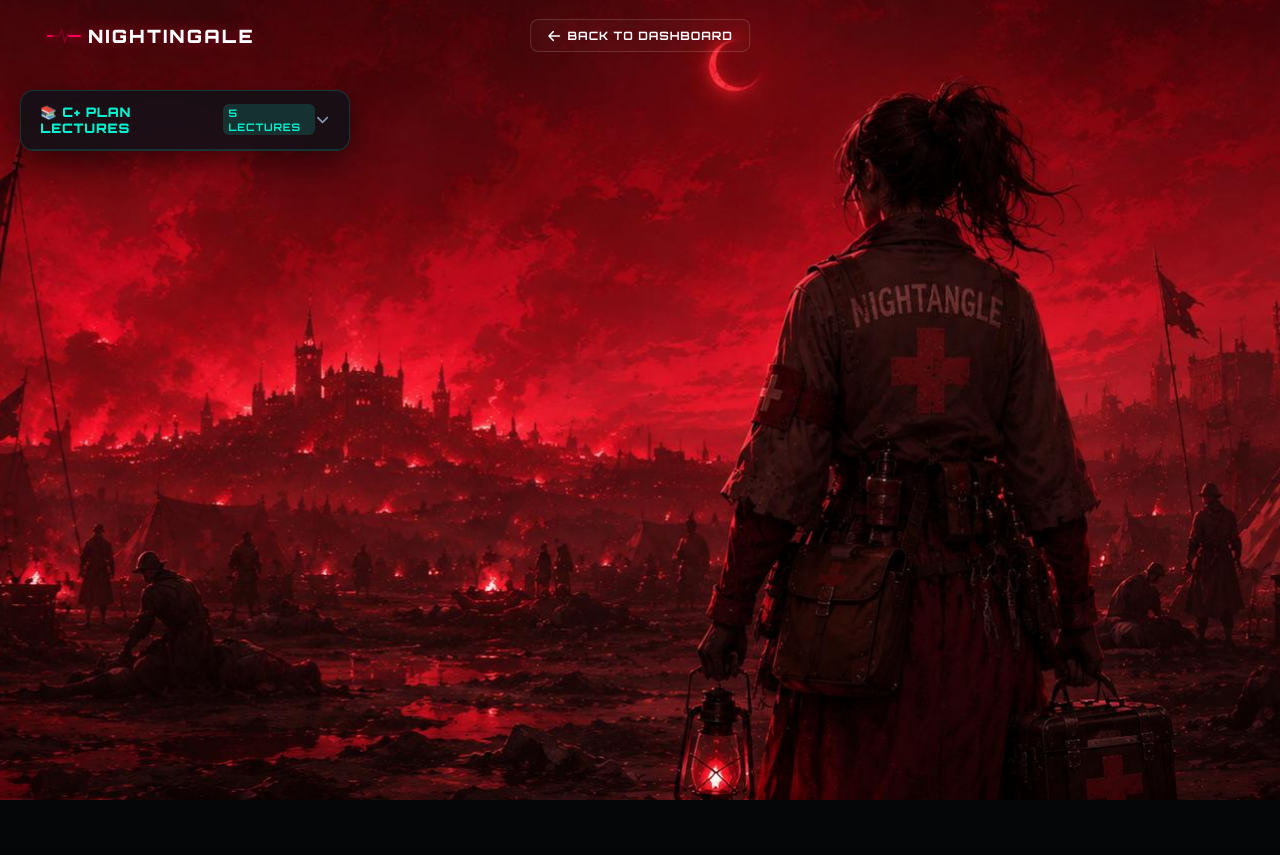
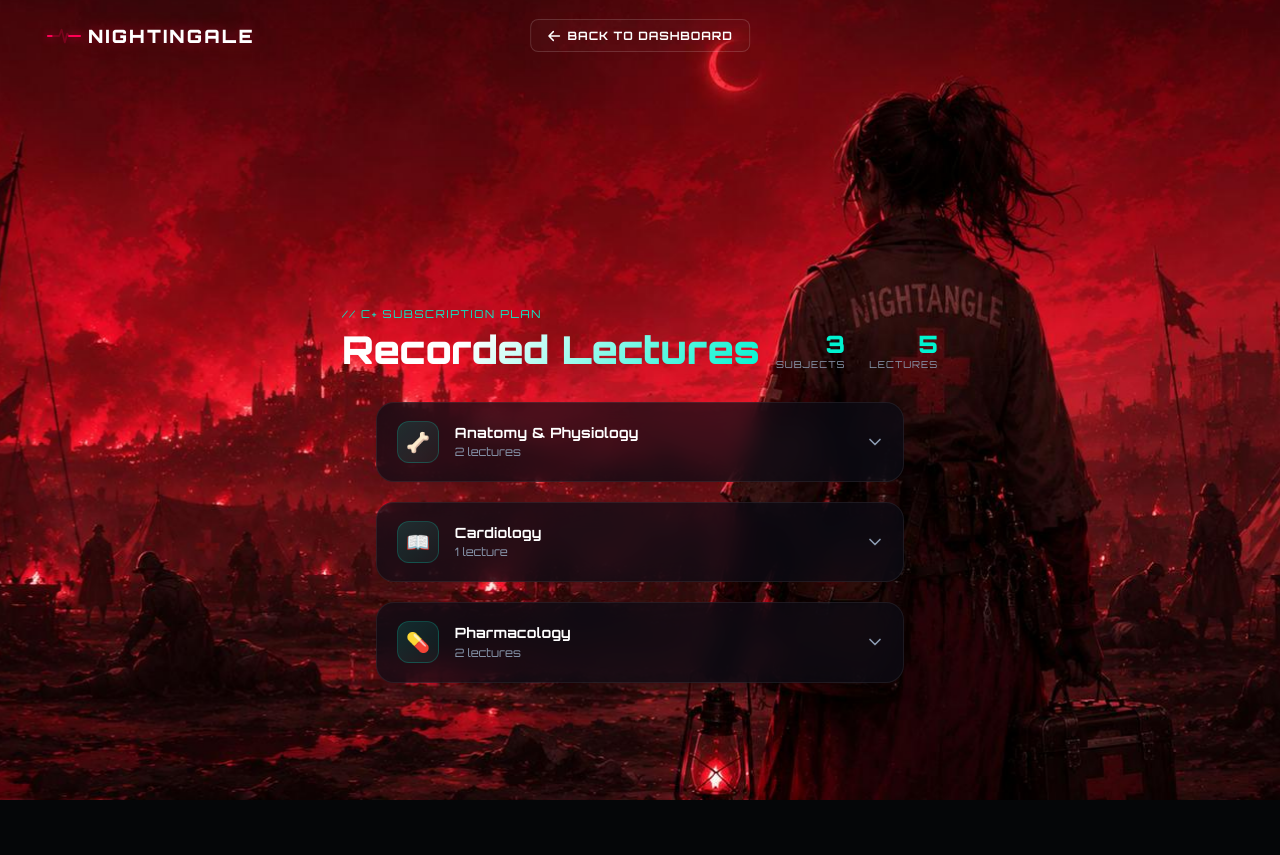
Before and after one commit to takexuu-ux/Nightingale, a website built with Vite: page all-videos.html in a window 1280 px wide. Before the commit the page ends 800 px from the top, so only its background shows below. Built offline with nearby package versions, Linux system fonts and the light colour scheme.

Commit message:
feat: C+ Plan full-page subject cards grid, no scrollbar, no download btn, emoji icons

```diff
--- a/all-videos.html
+++ b/all-videos.html
@@ -5,89 +5,253 @@
     <link rel="icon" type="image/svg+xml" href="/favicon.svg" />
     <link rel="icon" type="image/png" href="/favicon.svg" />
     <meta name="viewport" content="width=device-width, initial-scale=1.0" />
-    <meta name="description" content="Nightingale Recorded Lectures Library - Access all past video lectures grouped by subject." />
+    <meta name="description" content="Nightingale C+ Plan - Access all recorded lectures grouped by subject." />
     <link rel="preconnect" href="https://fonts.googleapis.com">
     <link rel="preconnect" href="https://fonts.gstatic.com" crossorigin>
     <link href="https://fonts.googleapis.com/css2?family=Orbitron:wght@400;600;700;900&family=Outfit:wght@300;400;500;600;700&display=swap" rel="stylesheet">
     <link rel="stylesheet" href="/src/style.css" />
-    <title>Nightingale Classroom - Recorded Lectures Library</title>
+    <title>Nightingale — C+ Plan Lectures</title>
     <style>
-      .container {
-        display: flex !important;
-        flex-direction: column !important;
-        align-items: stretch !important;
-        gap: 2rem !important;
-        max-width: 100% !important;
-        padding: 0 !important;
-        margin: 0 !important;
+      * { scrollbar-width: thin; scrollbar-color: rgba(0,243,208,0.2) transparent; }
+      *::-webkit-scrollbar { width: 4px; }
+      *::-webkit-scrollbar-track { background: transparent; }
+      *::-webkit-scrollbar-thumb { background: rgba(0,243,208,0.2); border-radius: 4px; }
+      *::-webkit-scrollbar-thumb:hover { background: rgba(0,243,208,0.4); }
+
+      #app {
+        margin-top: 80px;
+        padding: 2rem 2rem 4rem;
+        min-height: calc(100vh - 80px);
       }
-      .recordings-browser-container {
-        position: fixed;
-        top: 90px;
-        left: 20px;
-        width: 330px;
-        background: rgba(10, 11, 18, 0.85);
-        border: 1px solid rgba(0, 243, 208, 0.2);
-        border-radius: 14px;
+
+      .cplus-header {
+        margin-bottom: 2rem;
+        display: flex;
+        align-items: flex-end;
+        justify-content: space-between;
+        flex-wrap: wrap;
+        gap: 1rem;
+      }
+      .cplus-title-badge {
+        font-family: var(--font-display);
+        font-size: 0.68rem;
+        letter-spacing: 0.15em;
+        color: #00f3d0;
+        text-transform: uppercase;
+        margin-bottom: 0.4rem;
+      }
+      .cplus-title {
+        font-family: var(--font-display);
+        font-size: clamp(1.6rem, 4vw, 2.4rem);
+        font-weight: 900;
+        background: linear-gradient(135deg, #fff 30%, #00f3d0 100%);
+        -webkit-background-clip: text;
+        -webkit-text-fill-color: transparent;
+        margin: 0;
+        line-height: 1.1;
+      }
+      .cplus-stats {
+        font-family: var(--font-display);
+        font-size: 0.72rem;
+        color: var(--text-secondary);
+        display: flex;
+        gap: 1.5rem;
+        align-items: center;
+      }
+      .cplus-stat-item {
+        display: flex;
+        flex-direction: column;
+        align-items: flex-end;
+        gap: 0.1rem;
+      }
+      .cplus-stat-value {
+        font-size: 1.5rem;
+        font-weight: 800;
+        color: #00f3d0;
+        line-height: 1;
+      }
+      .cplus-stat-label {
+        font-size: 0.6rem;
+        text-transform: uppercase;
+        letter-spacing: 0.1em;
+        color: var(--text-secondary);
+      }
+
+      /* Subject Cards Grid */
+      .subjects-grid {
+        display: grid;
+        grid-template-columns: repeat(auto-fill, minmax(320px, 1fr));
+        gap: 1.25rem;
+      }
+
+      .subject-card {
+        background: rgba(10, 12, 22, 0.7);
+        border: 1px solid rgba(255, 255, 255, 0.07);
+        border-radius: 18px;
         overflow: hidden;
-        z-index: 1000;
-        backdrop-filter: blur(15px);
-        box-shadow: 0 10px 30px rgba(0,0,0,0.5);
-        transition: all 0.35s cubic-bezier(0.16, 1, 0.3, 1);
+        backdrop-filter: blur(12px);
+        transition: border-color 0.3s ease, box-shadow 0.3s ease;
       }
-      .recordings-browser-container.expanded {
-        width: 520px;
+      .subject-card:hover {
+        border-color: rgba(0, 243, 208, 0.2);
+        box-shadow: 0 8px 32px rgba(0, 0, 0, 0.4);
       }
-      .recordings-browser-header {
-        padding: 0.8rem 1.2rem;
-        background: rgba(255, 255, 255, 0.02);
-        border-bottom: 1px solid rgba(0, 243, 208, 0.15);
+      .subject-card.open {
+        border-color: rgba(0, 243, 208, 0.18);
+        box-shadow: 0 12px 40px rgba(0, 243, 208, 0.05);
+      }
+
+      .subject-card-header {
         display: flex;
-        justify-content: space-between;
         align-items: center;
+        gap: 1rem;
+        padding: 1.1rem 1.25rem;
         cursor: pointer;
         user-select: none;
         transition: background 0.2s ease;
       }
-      .recordings-browser-header:hover {
-        background: rgba(255, 255, 255, 0.04);
+      .subject-card-header:hover {
+        background: rgba(255, 255, 255, 0.025);
       }
-      .recordings-browser-title {
-        font-family: var(--font-display);
-        font-size: 0.82rem;
-        font-weight: 800;
-        color: #00f3d0;
-        letter-spacing: 0.06em;
-        text-transform: uppercase;
+      .subject-card-icon {
+        width: 42px;
+        height: 42px;
+        border-radius: 12px;
+        background: linear-gradient(135deg, rgba(0,243,208,0.15), rgba(0,180,155,0.08));
+        border: 1px solid rgba(0,243,208,0.2);
         display: flex;
         align-items: center;
-        gap: 0.5rem;
+        justify-content: center;
+        flex-shrink: 0;
+        font-size: 1.2rem;
       }
-      .recordings-browser-chevron {
-        transition: transform 0.3s ease;
+      .subject-card-meta {
+        flex: 1;
+        min-width: 0;
+      }
+      .subject-card-name {
+        font-family: var(--font-display);
+        font-size: 0.88rem;
+        font-weight: 700;
+        color: #fff;
+        letter-spacing: 0.02em;
+        margin-bottom: 0.2rem;
+        white-space: nowrap;
+        overflow: hidden;
+        text-overflow: ellipsis;
+      }
+      .subject-card-count {
+        font-size: 0.72rem;
         color: var(--text-secondary);
+        font-family: var(--font-display);
+        font-weight: 500;
       }
-      .recordings-browser-container.expanded .recordings-browser-chevron {
+      .subject-card-chevron {
+        color: var(--text-secondary);
+        transition: transform 0.3s ease, color 0.2s ease;
+        flex-shrink: 0;
+      }
+      .subject-card.open .subject-card-chevron {
         transform: rotate(180deg);
+        color: #00f3d0;
       }
-      .recordings-browser-body {
+
+      /* Lecture List inside card */
+      .lecture-list {
         max-height: 0;
+        overflow: hidden;
+        transition: max-height 0.4s cubic-bezier(0.16, 1, 0.3, 1);
+        border-top: 1px solid transparent;
+      }
+      .subject-card.open .lecture-list {
+        max-height: 600px;
         overflow-y: auto;
-        transition: max-height 0.35s cubic-bezier(0.16, 1, 0.3, 1);
+        border-top-color: rgba(255, 255, 255, 0.06);
       }
-      .recordings-browser-container.expanded .recordings-browser-body {
-        max-height: 520px;
-        padding: 0.75rem;
+      .lecture-list-inner {
+        padding: 0.6rem 0.75rem 0.75rem;
+        display: flex;
+        flex-direction: column;
+        gap: 0.4rem;
       }
-      /* Override row styles for list nesting */
-      .recordings-browser-body .recording-row {
-        margin-bottom: 0.5rem;
-        background: rgba(255, 255, 255, 0.02);
-        border: 1px solid rgba(255, 255, 255, 0.05);
+
+      .lecture-item {
+        display: flex;
+        align-items: center;
+        gap: 0.75rem;
+        padding: 0.65rem 0.75rem;
+        border-radius: 10px;
+        background: rgba(255,255,255,0.02);
+        border: 1px solid rgba(255,255,255,0.04);
+        cursor: pointer;
+        transition: background 0.2s ease, border-color 0.2s ease;
       }
-      .recordings-browser-body .recording-row:hover {
-        background: rgba(255, 255, 255, 0.04);
-        border-color: rgba(0, 243, 208, 0.2);
+      .lecture-item:hover {
+        background: rgba(0, 243, 208, 0.06);
+        border-color: rgba(0, 243, 208, 0.15);
+      }
+      .lecture-num {
+        font-family: var(--font-display);
+        font-size: 0.65rem;
+        font-weight: 700;
+        color: #00f3d0;
+        min-width: 22px;
+        text-align: center;
+        opacity: 0.7;
+      }
+      .lecture-info {
+        flex: 1;
+        min-width: 0;
+      }
+      .lecture-title {
+        font-size: 0.8rem;
+        font-weight: 600;
+        color: rgba(255,255,255,0.9);
+        white-space: nowrap;
+        overflow: hidden;
+        text-overflow: ellipsis;
+        margin-bottom: 0.15rem;
+      }
+      .lecture-meta {
+        font-size: 0.68rem;
+        color: var(--text-secondary);
+        display: flex;
+        gap: 0.4rem;
+        align-items: center;
+      }
+      .lecture-play-btn {
+        width: 32px;
+        height: 32px;
+        border-radius: 8px;
+        background: rgba(255,255,255,0.06);
+        border: 1px solid rgba(255,255,255,0.1);
+        display: flex;
+        align-items: center;
+        justify-content: center;
+        cursor: pointer;
+        transition: all 0.2s ease;
+        flex-shrink: 0;
+        color: rgba(255,255,255,0.7);
+      }
+      .lecture-play-btn:hover {
+        background: rgba(0,243,208,0.15);
+        border-color: rgba(0,243,208,0.35);
+        color: #00f3d0;
+      }
+      .lecture-play-btn.active {
+        background: linear-gradient(135deg, rgba(0,243,208,0.25), rgba(0,180,155,0.15));
+        border-color: rgba(0,243,208,0.5);
+        color: #00f3d0;
+      }
+
+      /* Loading state */
+      .subjects-loading {
+        display: flex;
+        flex-direction: column;
+        align-items: center;
+        justify-content: center;
+        padding: 5rem 2rem;
+        gap: 1rem;
       }
     </style>
   </head>
@@ -110,9 +274,8 @@
         </div>
         <span class="logo-text">NIGHTINGALE</span>
       </div>
-
       <div class="header-nav">
-        <button id="btn-back-dashboard" class="nav-btn" style="color: #fff; border-color: rgba(255, 255, 255, 0.15); font-size: 0.72rem; font-weight: 700; text-transform: uppercase; letter-spacing: 0.08em; display: flex; align-items: center; gap: 0.4rem;">
+        <button id="btn-back-dashboard" class="nav-btn" style="color: #fff; border-color: rgba(255,255,255,0.15); font-size: 0.72rem; font-weight: 700; text-transform: uppercase; letter-spacing: 0.08em; display: flex; align-items: center; gap: 0.4rem;">
           <svg width="14" height="14" fill="none" stroke="currentColor" stroke-width="2.5" viewBox="0 0 24 24"><path stroke-linecap="round" stroke-linejoin="round" d="M10.5 19.5L3 12m0 0l7.5-7.5M3 12h18"/></svg>
           <span>Back to Dashboard</span>
         </button>
@@ -121,21 +284,30 @@
 
     <!-- Main Content -->
     <main id="app">
-      <!-- Compact sidebar container in top-left -->
-      <div id="library-widget-container" class="recordings-browser-container">
-        <div id="library-widget-header" class="recordings-browser-header">
-          <div class="recordings-browser-title">
-            <span>📚 C+ Plan Lectures</span>
-            <span id="lectures-count-badge" style="font-size: 0.65rem; background: rgba(0, 243, 208, 0.15); color: #00f3d0; padding: 0.1rem 0.35rem; border-radius: 6px; font-weight: 700;">Loading...</span>
+      <!-- Page Header -->
+      <div class="cplus-header">
+        <div>
+          <div class="cplus-title-badge">// C+ Subscription Plan</div>
+          <h1 class="cplus-title">Recorded Lectures</h1>
+        </div>
+        <div class="cplus-stats" id="cplus-stats" style="display:none;">
+          <div class="cplus-stat-item">
+            <span class="cplus-stat-value" id="stat-subjects">—</span>
+            <span class="cplus-stat-label">Subjects</span>
           </div>
-          <svg class="recordings-browser-chevron" width="16" height="16" fill="none" stroke="currentColor" stroke-width="2.5" viewBox="0 0 24 24">
-            <path stroke-linecap="round" stroke-linejoin="round" d="M19.5 8.25l-7.5 7.5-7.5-7.5"/>
-          </svg>
+          <div class="cplus-stat-item">
+            <span class="cplus-stat-value" id="stat-lectures">—</span>
+            <span class="cplus-stat-label">Lectures</span>
+          </div>
         </div>
-        <div class="recordings-browser-body">
-          <div id="class-list-container" class="recordings-browser">
-            <!-- Dynamically populated via JS -->
-          </div>
+      </div>
+
+      <!-- Subjects Grid -->
+      <div id="class-list-container" class="subjects-grid">
+        <!-- Loading state -->
+        <div class="subjects-loading" style="grid-column: 1/-1;">
+          <div class="spinner"></div>
+          <p style="color: var(--text-secondary); font-family: var(--font-display); font-size: 0.75rem; text-transform: uppercase; letter-spacing: 0.08em; margin: 0;">Loading C+ Lectures...</p>
         </div>
       </div>
     </main>
@@ -148,7 +320,7 @@
           <h2 id="recording-viewer-title" style="font-family: var(--font-display); font-size: 1.1rem; font-weight: 700; background: var(--grad-text); -webkit-background-clip: text; -webkit-text-fill-color: transparent; margin: 0;"></h2>
           <span id="recording-viewer-instructor" style="font-size: 0.8rem; color: var(--text-secondary);"></span>
         </div>
-        <button id="close-recording-viewer" class="btn-close-recording" title="Back to Dashboard">
+        <button id="close-recording-viewer" class="btn-close-recording" title="Back">
           <svg width="18" height="18" fill="none" stroke="currentColor" stroke-width="2.5" viewBox="0 0 24 24"><path stroke-linecap="round" stroke-linejoin="round" d="M10.5 19.5L3 12m0 0l7.5-7.5M3 12h18"/></svg>
           <span>Back</span>
         </button>
@@ -165,7 +337,7 @@
       </div>
       <div class="recording-viewer-disclaimer" style="padding: 0.75rem 1.5rem; background: rgba(0,0,0,0.5); border-top: 1px solid rgba(255,255,255,0.05); font-size: 0.72rem; color: var(--text-secondary); display: flex; align-items: center; gap: 0.5rem; justify-content: center; text-align: center;">
         <svg width="12" height="12" fill="none" stroke="currentColor" stroke-width="2.5" viewBox="0 0 24 24"><path stroke-linecap="round" stroke-linejoin="round" d="M12 9v2m0 4h.01m-6.938 4h13.856c1.54 0 2.502-1.667 1.732-3L13.732 4c-.77-1.333-2.694-1.333-3.464 0L3.34 16c-.77 1.333.192 3 1.732 3z"/></svg>
-        <span>Note: Premium lectures are protected. If you see Error 2127 or compatibility issues, please watch them on the NNL ONE Mobile App.</span>
+        <span>Premium lectures are DRM protected. If you see playback issues, please watch on the NNL ONE Mobile App.</span>
       </div>
     </div>
 
```
Also changed, not shown: src/all-videos.js.
